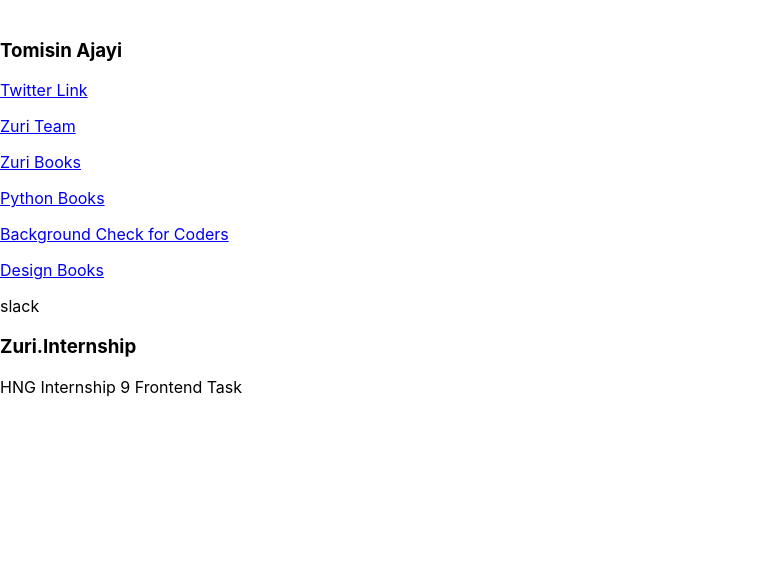
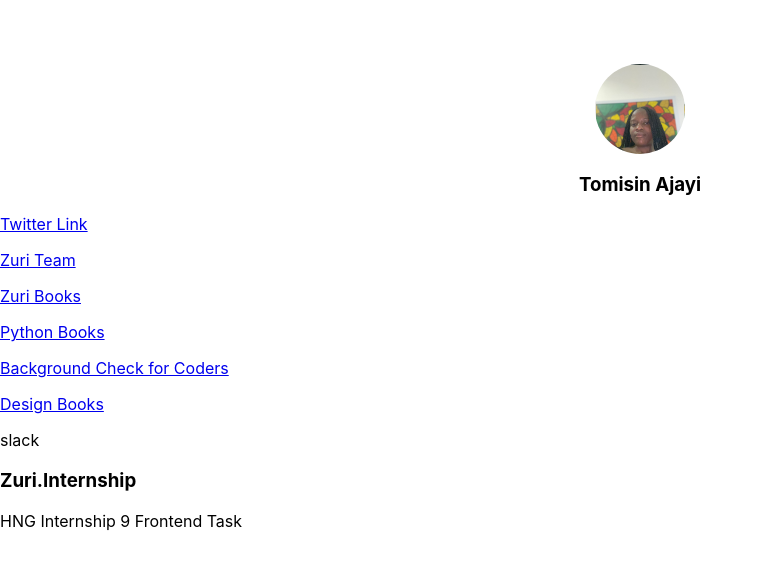
Before and after one commit to TomisinAjayi/hng9---task-1, a React (Create React App) app: page / in a window 1280 px wide. Shown: the top 568 px of the page, without its empty margins (0-763 px from the left). Built offline with nearby package versions, Linux system fonts and the light colour scheme.

Commit message:
profile section completed

```diff
--- a/src/components/Profile.js
+++ b/src/components/Profile.js
@@ -6,7 +6,11 @@
     return (
         <div>
             <div className="profile">
-                <img id="profile__img" src="" alt="" />
+                <div id="profile__img"></div>
+                <svg className="camera" width="22" height="21" viewBox="0 0 22 21" fill="none" xmlns="http://www.w3.org/2000/svg">
+                    <path d="M1 7.37722C1 7.0269 1 6.85174 1.01462 6.70421C1.1556 5.28127 2.28127 4.1556 3.70421 4.01462C3.85174 4 4.03636 4 4.40558 4C4.54785 4 4.61899 4 4.67939 3.99634C5.45061 3.94963 6.12595 3.46288 6.41414 2.746C6.43671 2.68986 6.45781 2.62657 6.5 2.5C6.54219 2.37343 6.56329 2.31014 6.58586 2.254C6.87405 1.53712 7.54939 1.05037 8.32061 1.00366C8.38101 1 8.44772 1 8.58114 1H13.4189C13.5523 1 13.619 1 13.6794 1.00366C14.4506 1.05037 15.126 1.53712 15.4141 2.254C15.4367 2.31014 15.4578 2.37343 15.5 2.5C15.5422 2.62657 15.5633 2.68986 15.5859 2.746C15.874 3.46288 16.5494 3.94963 17.3206 3.99634C17.381 4 17.4521 4 17.5944 4C17.9636 4 18.1483 4 18.2958 4.01462C19.7187 4.1556 20.8444 5.28127 20.9854 6.70421C21 6.85174 21 7.0269 21 7.37722V15.2C21 16.8802 21 17.7202 20.673 18.362C20.3854 18.9265 19.9265 19.3854 19.362 19.673C18.7202 20 17.8802 20 16.2 20H5.8C4.11984 20 3.27976 20 2.63803 19.673C2.07354 19.3854 1.6146 18.9265 1.32698 18.362C1 17.7202 1 16.8802 1 15.2V7.37722Z" stroke="#F9FAFB" stroke-width="2" stroke-linecap="round" stroke-linejoin="round"/>
+                    <path d="M11 15.5C13.2091 15.5 15 13.7091 15 11.5C15 9.29086 13.2091 7.5 11 7.5C8.79086 7.5 7 9.29086 7 11.5C7 13.7091 8.79086 15.5 11 15.5Z" stroke="#F9FAFB" stroke-width="2" stroke-linecap="round" stroke-linejoin="round"/>
+                </svg>
                 <h3 className="profile-name">Tomisin Ajayi</h3>
             </div>
         </div>
--- a/src/components/css/Profile.css
+++ b/src/components/css/Profile.css
@@ -0,0 +1,26 @@
+.profile {
+    text-align: center;
+    margin-top: 64px;
+}
+#profile__img {
+    width: 88px;
+    height: 88px;
+    border-radius: 275px;
+    border: 1px solid transparent;
+    background-image: url('../profile.jpg');
+    background-size: cover;
+    margin: 0 auto;
+}
+#profile__img:hover {
+    width: 88px;
+    height: 88px;
+    border-radius: 275px;
+    border: 1px solid transparent;
+    background: linear-gradient(0deg, rgba(52, 64, 84, 0.75), rgba(52, 64, 84, 0.75)), url('../profile.jpg');
+}
+.camera {
+    display: none;
+}
+#profile__img:hover + .camera {
+    display: block;
+}
```
Also changed, not shown: src/components/profile.jpg (added).
